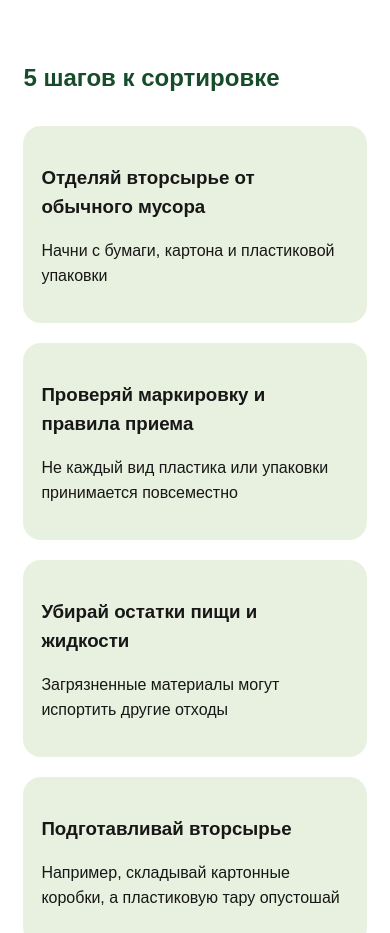
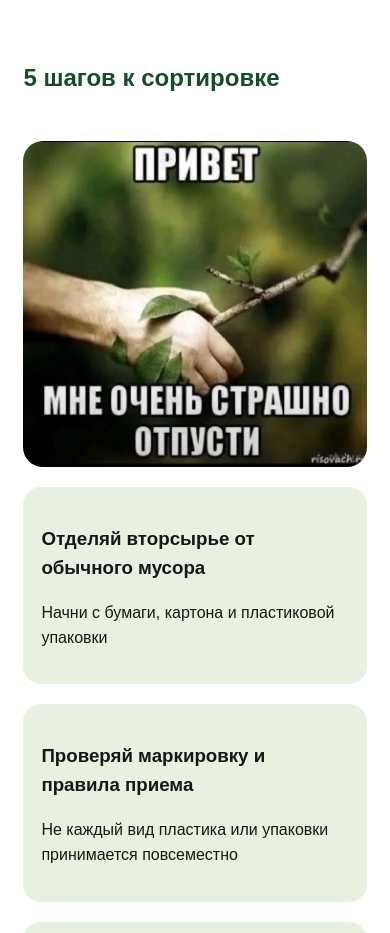
Before and after one commit to ecopokolenie/ecopokolenie, a plain HTML site: page index.html in a window 390 px wide. Shown: the part 4580-5513 px from the top of the page. Drawn offline with Linux system fonts and the light colour scheme.

Commit message:
Update index.html

```diff
--- a/index.html
+++ b/index.html
@@ -400,6 +400,18 @@
     object-fit: contain;
     border-radius: 20px;
 }
+.steps {
+    display: flex;
+    flex-direction: column;
+}
+
+.steps-image {
+    order: -1;
+}
+
+.step {
+    order: 1;
+}
 }
 
 @media (max-width: 480px) {
```
